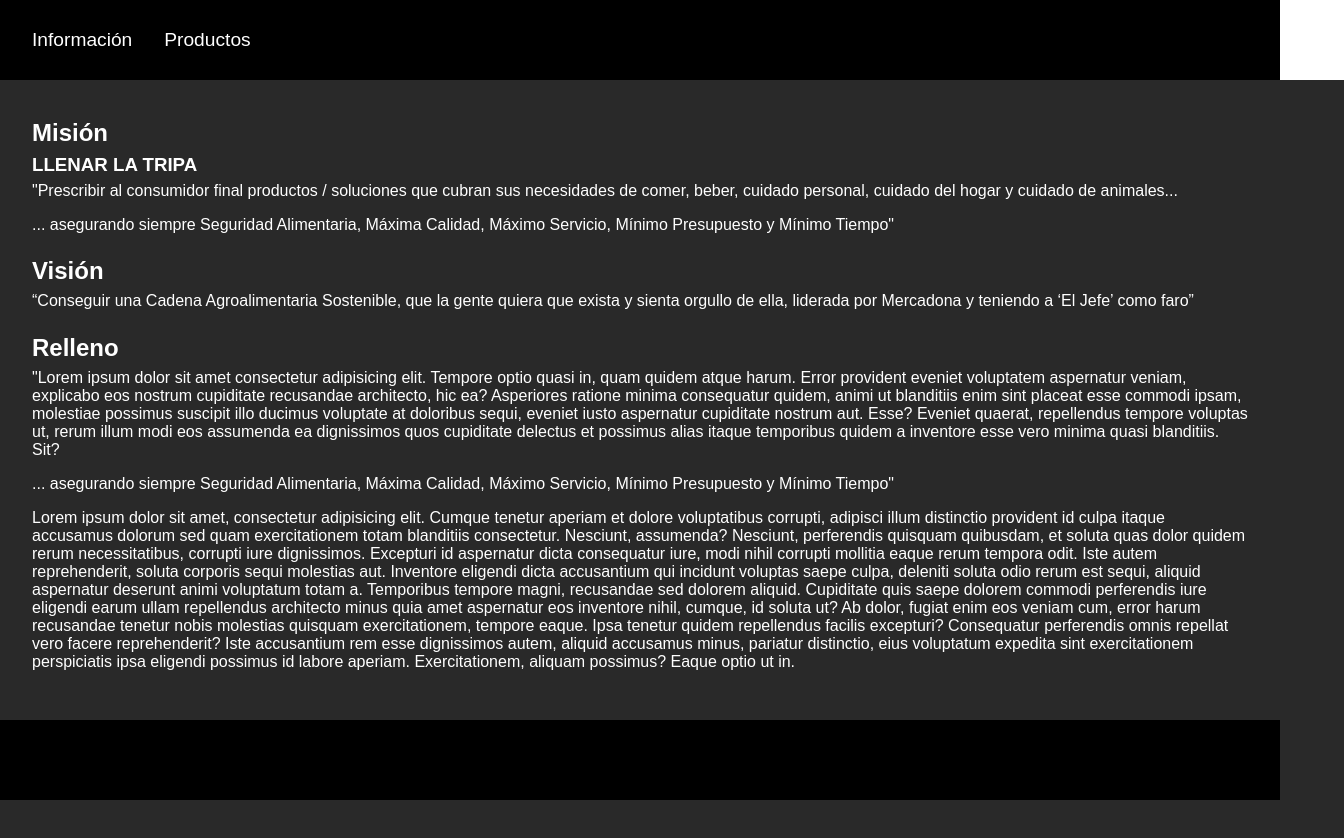
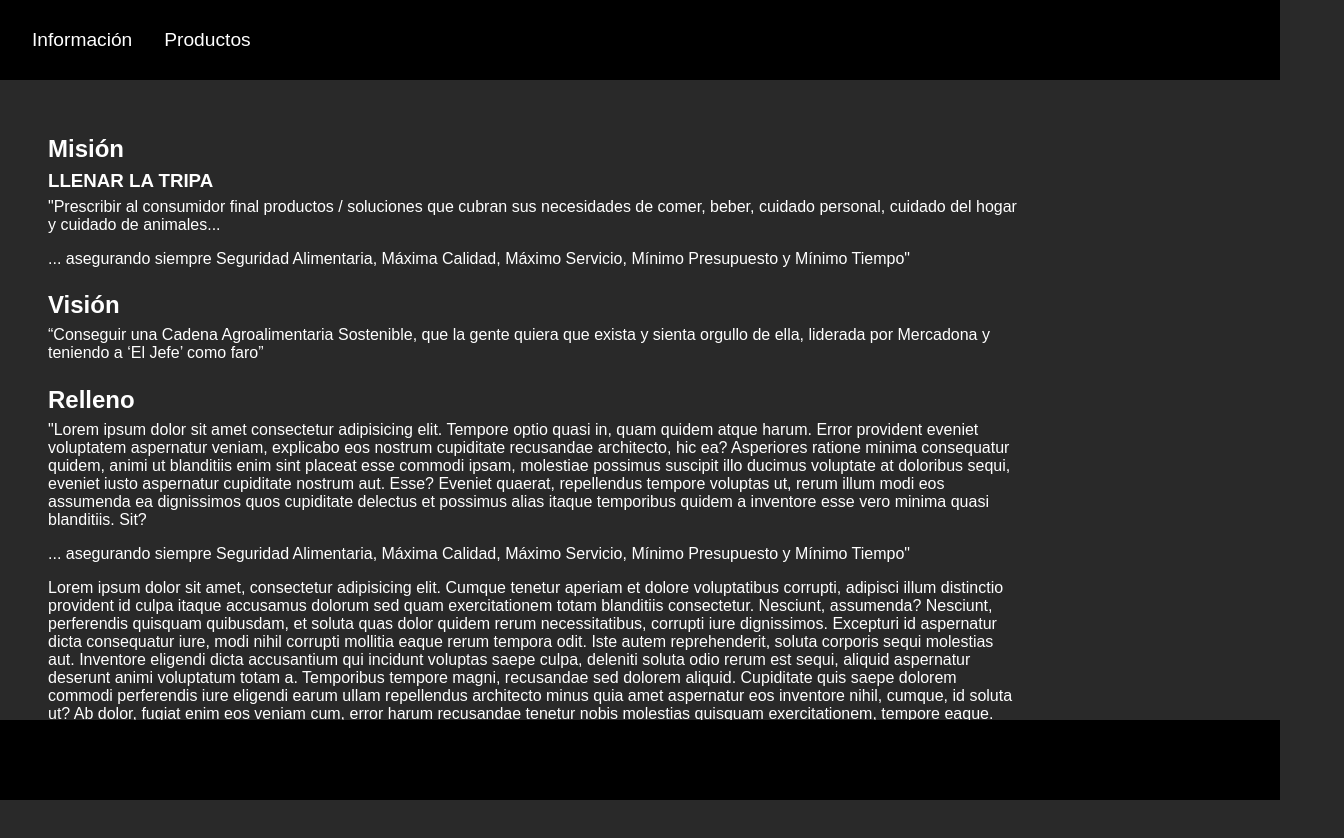
Before and after one commit to antonioolvera1995/online-store, an Angular app: page / in a window 1280 px wide. Shown: the top 838 px of the page, 1344 px wide, since content can reach past the window. Built offline with nearby package versions, Linux system fonts and the light colour scheme.

Commit message:
styles-v0

```diff
--- a/src/app/core/information/information.component.css
+++ b/src/app/core/information/information.component.css
@@ -3,12 +3,10 @@
         display: flex;
         display: flex;
         flex-direction: column;
-        height: 100%;
-        width: 100%;
+        height: 80%;
+        width: 80%;
         justify-content: flex-start;
-        background-color: rgb(41, 41, 41);
-        position: absolute;
-        padding: 2em;
+        margin: 3em;
     }
 
 
@@ -22,9 +20,11 @@
         margin-bottom: 0.3em;
         margin-top: 0.3em;
     }
+
     h3{
         margin-bottom: 0.3em;
     }
+
     p{
         margin-bottom: 1em;
         width: 95%;
--- a/src/app/core/product-information/product-information.component.css
+++ b/src/app/core/product-information/product-information.component.css
@@ -16,9 +16,8 @@
         display: flex;
         display: flex;
         flex-direction: column;
-        height: 100%;
-        width: 100%;
+        height: 80%;
+        width: 80%;
         justify-content: flex-start;
-        background-color: rgb(41, 41, 41);
-        position: absolute;
+        margin: 1em;
     }
--- a/src/app/core/products/products.component.css
+++ b/src/app/core/products/products.component.css
@@ -23,9 +23,9 @@
     display: flex;
     display: flex;
     flex-direction: column;
-    height: 100%;
-    width: 100%;
+    height: 80%;
+    width: 80%;
     justify-content: flex-start;
-    background-color: rgb(41, 41, 41);
-    position: absolute;
+    margin: 2em;
+
 }
--- a/src/styles.css
+++ b/src/styles.css
@@ -9,3 +9,8 @@
 html{
   min-height: 100%;
 }
+
+body{
+  background-color: rgb(41, 41, 41);
+
+}
```
